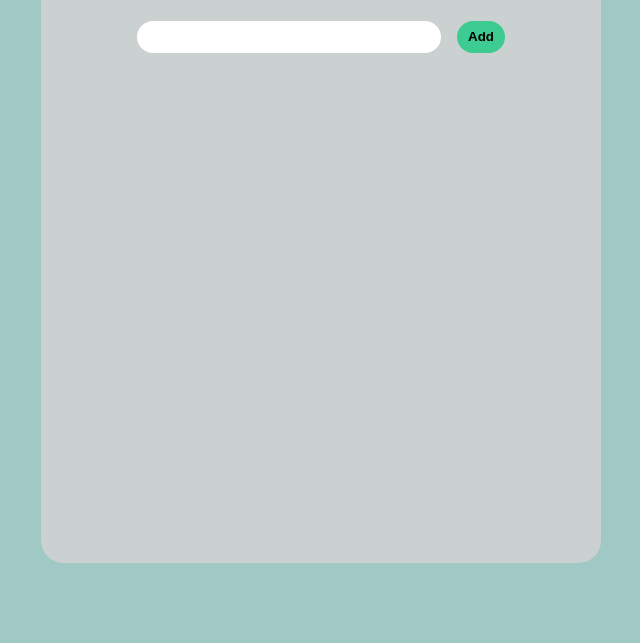
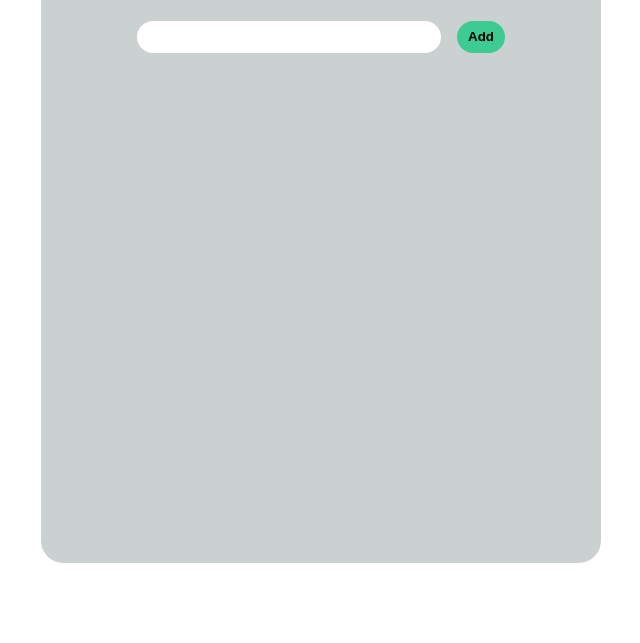
Before and after one commit to Aryan11885/To-do-List, a plain HTML site: page index.html in a window 1280 px wide. Shown: the part 157-800 px from the top of the page, without its empty margins (319-959 px from the left). Drawn offline with Linux system fonts and the light colour scheme.

Commit message:
Update style.css

```diff
--- a/style.css
+++ b/style.css
@@ -4,7 +4,7 @@
 }
 
 body {
-    background-color: rgb(160, 200, 197);
+    background-color: rgb(255, 255, 255);
 }
 
 .box {
```
